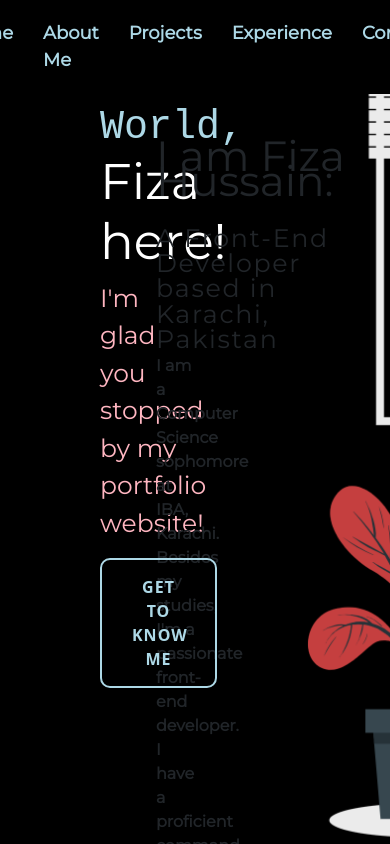
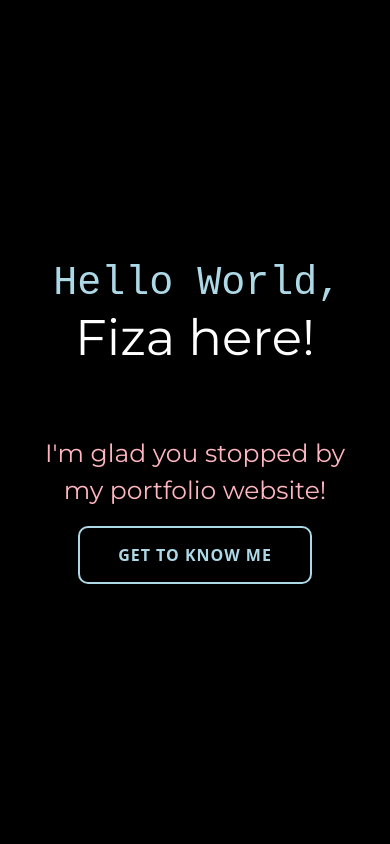
Before and after one commit to fiza-h/fiza-h.github.io, a website: page index.html in a window 390 px wide. Drawn offline with nearby package versions, Linux system fonts and the light colour scheme.

Commit message:
added responsive to page 1 & 2

```diff
--- a/home-page.css
+++ b/home-page.css
@@ -109,3 +109,77 @@ button {
   button:active {
     transform: scale(0.9);
   }
+
+/*mobile screen only*/
+@media only screen and (max-width:450px) {
+
+  .navbar {
+    display: none;
+  }
+  .image {
+    display: none;
+  }
+  .home-page {
+    flex-direction: column;
+    justify-content: center;
+    align-items: center;
+  }
+  .header {
+    width: 100%;
+    margin-bottom: 0%;
+  }
+  .header h1 {
+    padding: 0;
+    text-align: center;
+  }
+  .header h2 {
+    padding-left: 1.2%;
+    text-align: center;
+
+  }
+  .header p {
+    padding-top: 15%;
+    padding-left: 0;
+    text-align: center;
+    margin-left: 10%;
+    margin-right: 10%;
+  }
+  button {
+    margin-left: auto;
+    margin-right: auto;
+  }
+  .about-me {
+    flex-direction: column;
+  }
+  .profile-pic {
+    margin-left: auto;
+    margin-right: auto;
+  }
+  .profile-pic img {
+    width: 110%;
+    margin-top: 30%;
+  }
+  .info {
+    width: 100%;
+    margin: auto;
+    padding: 0;
+    margin-top: 8%;
+  }
+  .info h5 {
+    font-size: 1.8em;
+    text-align: center;
+    line-height: 0.8;
+  }
+  .info span {
+    font-size: 20px;
+    font-weight: bolder;
+  }
+  .info p {
+    margin-right: 0;
+    margin-left: 10%;
+    margin-right: 10%;
+    font-weight: 700;
+    margin-top: 8%;
+  }
+
+}
--- a/styles.css
+++ b/styles.css
@@ -59,7 +59,6 @@ html, body {
   flex-direction: column;
   justify-content: center;
   margin-bottom: 100px;
-
 }
 .header h1 {
     color: white;
```
Also changed, not shown: index.html (+1 -0 lines), mobile.css (added).
